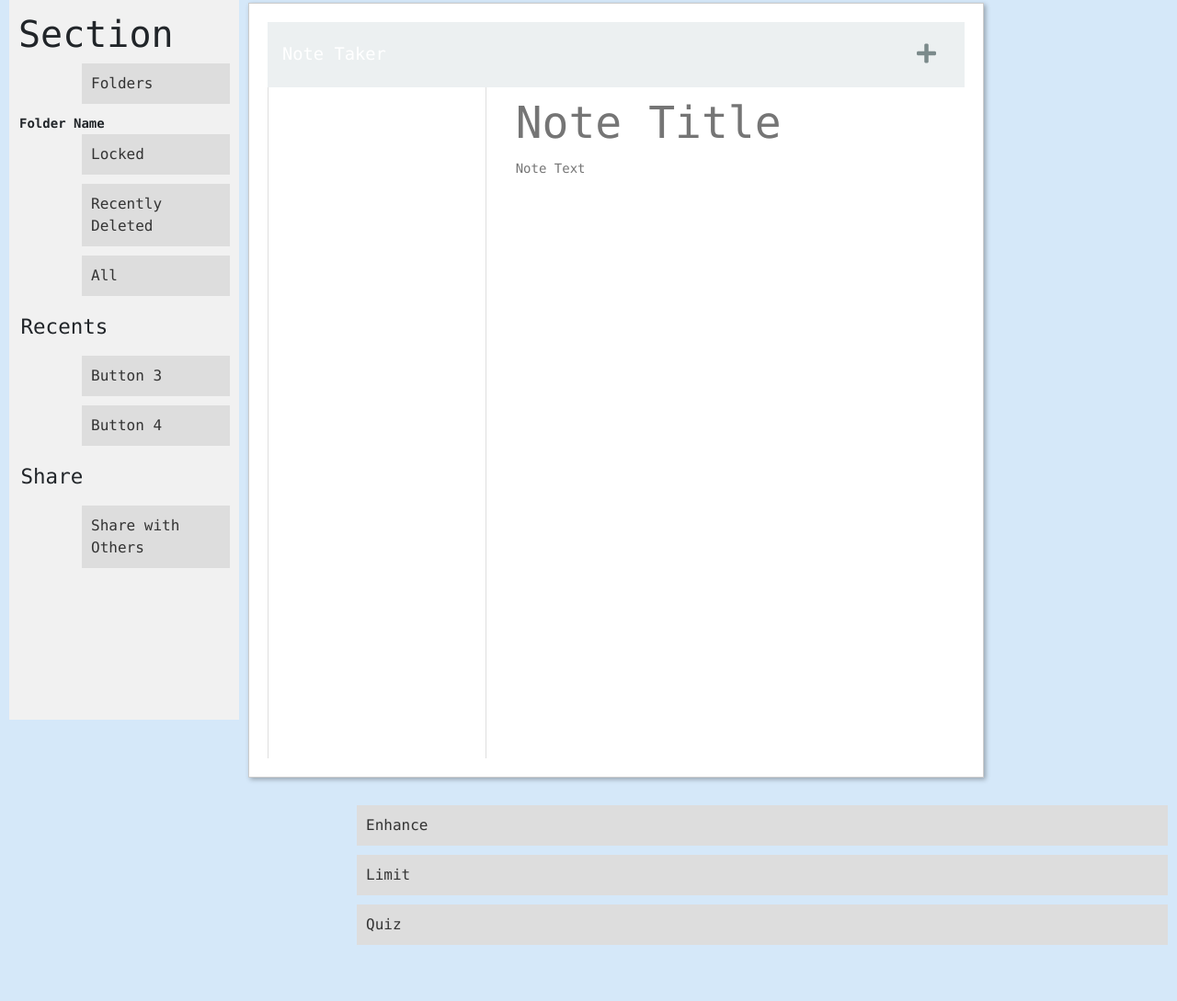
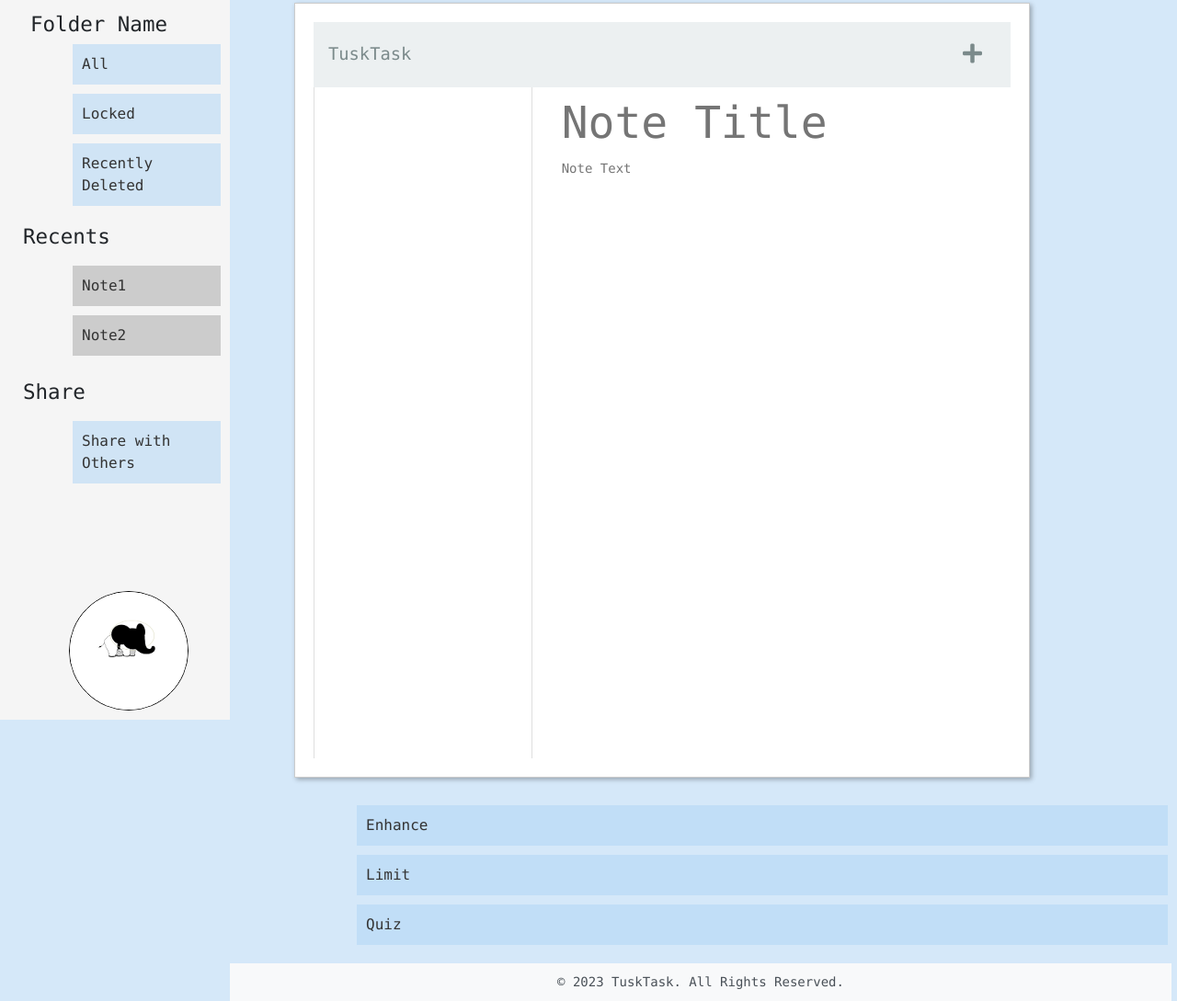
Before and after one commit to MalekeHan/usf-hackathon-front-end, a website: page frontend/public/notes.html in a window 1280 px wide. Shown: the part 17-1106 px from the top of the page at 92% size. Before the commit the page ends 1065 px from the top, so only its background shows below. Drawn offline with nearby package versions, Linux system fonts and the light colour scheme.

Commit message:
Improved CSS

```diff
--- a/frontend/package.json
+++ b/frontend/package.json
@@ -14,6 +14,7 @@
     "vite": "^4.2.0"
   },
   "dependencies": {
+    "ejs": "^3.1.9",
     "example-package": "^0.0.1",
     "express": "^4.18.2",
     "three": "^0.151.2",
--- a/frontend/public/assets/css/styles.css
+++ b/frontend/public/assets/css/styles.css
@@ -1,3 +1,11 @@
+:root {
+  --whitesmoke: whitesmoke;
+  --grey: #757575;
+  --vanilla: #ccc;
+  --darkgrey: #333;
+  --blue: #b2d6f58a;
+}
+
 html,
 body {
   height: 100%;
@@ -18,7 +26,7 @@ body {
 
 .note-textarea,
 .note-title {
-  color: #000000;
+  color: black;
   width: 100%;
   outline: none;
   border: none;
@@ -38,7 +46,7 @@ body {
 
 .note-title:read-only,
 .note-textarea:read-only {
-  color: #757575;
+  color: var(--grey);
 }
 
 .list-container .card {
@@ -78,7 +86,7 @@ body {
 }
 
 body {
-  background-color: #b2d6f58a;
+  background-color: var(--blue);
   font-family: "Lucida Console", Monaco, monospace;
   font-size: 14px;
   line-height: 1.5;
@@ -87,12 +95,13 @@ body {
 }
 
 #notepad {
-  background-color: #ffffff;
-  border: 1px solid #ccc;
+  background-color: white;
+  border: 1px solid var(--vanilla);
   box-shadow: 2px 2px 5px rgba(0,0,0,0.3);
   margin: 20px 0 20px 270px;
   max-width: 800px;
   padding: 20px;
+  margin-left: 25%;
 
 }
 #notepad h1 {
@@ -104,26 +113,25 @@ body {
 }
 
 #navbar-brand {
-  background-color: rgb(146, 198, 254);
-  color: gray
+  background-color: var(--blue);
 }
 
 h2 {
   text-align: left;
 }
+
 h4 {
   text-align: left;
-  margin-left: 5%;
+  margin-left: 10%;
 }
 
 .sidebar {
   width: 250px;
   height: 100%;
-  background-color: #f1f1f1;
+  background-color: var(--whitesmoke);
   position: fixed;
   top: 0;
   left: 0;
-  margin-left: 10px;
   overflow-x: hidden;
   padding-top: 20px;
 }
@@ -132,7 +140,7 @@ h4 {
   padding: 6px 8px;
   text-decoration: none;
   font-size: 16px;
-  color: #333;
+  color: var(--darkgrey);
 }
 .sidebar a:hover {
   background-color: #555;
@@ -147,13 +155,53 @@ h4 {
   margin-left: 30%;
   padding: 10px;
   margin-bottom: 10px;
-  background-color: #ddd;
+  background-color: var(--blue);
   border: none;
   text-align: left;
   font-size: 16px;
-  color: #333;
+  color: var(--darkgrey);
   cursor: pointer;
 }
 .button:hover {
   background-color: #bbb;
 }
+
+.fetch {
+  display: block;
+  width: 70%;
+  margin-left: 30%;
+  padding: 10px;
+  margin-bottom: 10px;
+  background-color: var(--vanilla);
+  border: none;
+  text-align: left;
+  font-size: 16px;
+  color: var(--darkgrey);
+}
+
+.logo {
+  border: 1px solid black;
+  position: fixed;
+  bottom: 10px;
+  left: 10px;
+  transform: translateX(50%);
+  border-radius: 50%;
+  width: 130px;
+  height: 130px;
+  margin-right: 30px;
+}
+
+footer {
+  background-color: #f8f9fa;
+  padding: 10px;
+  text-align: center;
+  position: relative;
+  bottom: 0;
+  width: 80%;
+  margin-left: 250px;
+}
+
+footer p {
+  margin: 0;
+  color: #495057;
+}
--- a/frontend/public/main.js
+++ b/frontend/public/main.js
@@ -1,5 +1,4 @@
-import * as THREE from './three.module.js';
-
+import * as THREE from 'three';
 import { CinematicCamera } from 'three/addons/cameras/CinematicCamera.js';
 
 			let camera, scene, renderer;
--- a/frontend/public/notes.html
+++ b/frontend/public/notes.html
@@ -5,7 +5,8 @@
   <meta charset="UTF-8" />
   <meta name="viewport" content="width=device-width, initial-scale=1.0" />
   <meta http-equiv="X-UA-Compatible" content="ie=edge" />
-  <title>Note Taker</title>
+  <title>TuskTask</title>
+  <link rel="icon" href="./assets/images/icon.png" type="image/icon type">
   <link rel="stylesheet" href="https://cdnjs.cloudflare.com/ajax/libs/bootswatch/4.1.3/flatly/bootstrap.min.css" />
   <link rel="stylesheet" href="https://use.fontawesome.com/releases/v5.3.1/css/all.css"
     integrity="sha384-mzrmE5qonljUremFsqc01SB46JvROS7bZs3IO2EmfFsd15uHvIt+Y8vEf7N7fWAU" crossorigin="anonymous" />
@@ -16,7 +17,7 @@
   <div id="notepad">
     <!-- <nav class="navbar navbar-dark bg-dark"> -->
       <nav class="navbar navbar-dark bg-light">
-      <a class="navbar-brand" href="/">Note Taker </a>
+      <a class="navbar-brand text-dark" href="/">TuskTask</a>
       <div class="icons">
         <i class="fas fa-save text-dark save-note" id="saveNoteBtn"></i>
 
@@ -39,36 +40,51 @@
   </div>
   <div class="sidebar">
     <div class="section">
-      <h2>Section</h2>
-      <button class="button" id="foldBtn">Folders</button>
-      <table id="foldersTable">
-        <thead>
-          <tr>
-            <th>Folder Name</th>
-          </tr>
-        </thead>
-        <tbody>
-        </tbody>
-      </table>
+      <h4>Folder Name</h4>
+      <button class="button" id="foldBtn">All</button>
       <button class="button" id="lockBtn">Locked</button>
       <button class="button" id="rdBtn">Recently Deleted</button>
-      <button class="button" id="allBtn">All</button>
     </div>
     <h4>Recents</h4>
     <div class="section">
-      <button class="button">Button 3</button>
-      <button class="button">Button 4</button>
+      <div class="fetch" id="fetch1">Note1</div>
+      <div class="fetch" id="fetch2">Note2</div>
+      <p id="note-content"></p>
+      <p id="created-at"></p>
+      <!-- <script>
+        // Retrieve note content from server
+        fetch('/note/content')
+          .then(response => response.json())
+          .then(note => {
+            // Update HTML elements with note content
+            const noteContent = document.getElementById('note-content');
+            const createdAt = document.getElementById('created-at');
+            noteContent.innerText = note.content;
+            createdAt.innerText = note.createdAt.$date;
+          });
+      </script> -->
     </div>
     <h4>Share</h4>
     <div class="section">
       <button class="button" id="shareBtn">Share with Others</button>
     </div>
+    <img src="./assets/images/shilVersion.jpg" alt="logo" class="logo" id='logo' width="130" height="130">
   </div>
   <div class="section">
     <button id = "enhance" class="button">Enhance</button>
     <button id = "limit" class="button">Limit</button>
     <button id = "quiz" class="button">Quiz</button>
   </div>
+  <footer>
+    <div class="container">
+      <div class="row">
+        <div class="col-sm-12 text-center">
+          <p>&copy; 2023 TuskTask. All Rights Reserved.</p>
+        </div>
+      </div>
+    </div>
+  </footer>
+
   <script src="/assets/js/index.js"></script>
 </body>
 
--- a/package.json
+++ b/package.json
@@ -17,7 +17,6 @@
     "bootstrap": "^5.2.3",
     "cors": "^2.8.5",
     "dotenv": "^16.0.3",
-    "example-package": "^0.0.1",
     "express": "^4.18.2",
     "express-openid-connect": "^2.13.0",
     "jsonwebtoken": "^9.0.0",
@@ -25,7 +24,6 @@
     "passport": "^0.6.0",
     "passport-jwt": "^4.0.1",
     "passport-local": "^1.0.0",
-    "react-bootstrap": "^2.7.2",
-    "uuid": "^9.0.0"
+    "react-bootstrap": "^2.7.2"
   }
 }
```
Also changed, not shown: frontend/index.html (deleted, +0 -28 lines), README.md (added), frontend/public/assets/images/elephant.jpg (added), frontend/public/assets/images/icon.png (added), frontend/public/assets/images/shilVersion.jpg (added), frontend/public/counter.js (renamed from frontend/counter.js), frontend/public/javascript.svg (renamed from frontend/javascript.svg), 2 other files.
